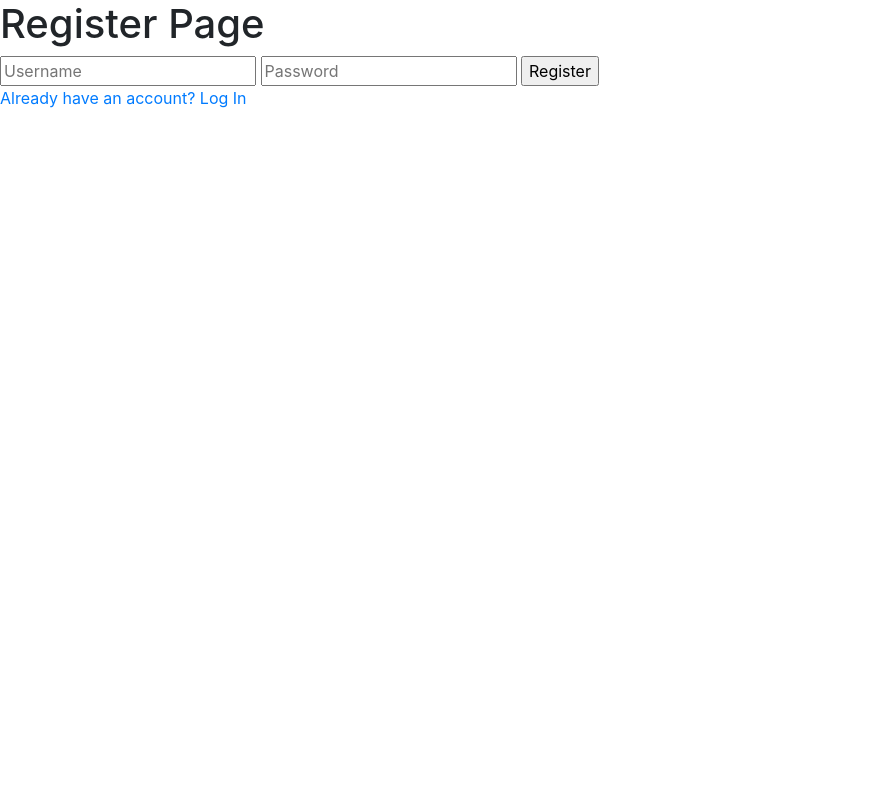
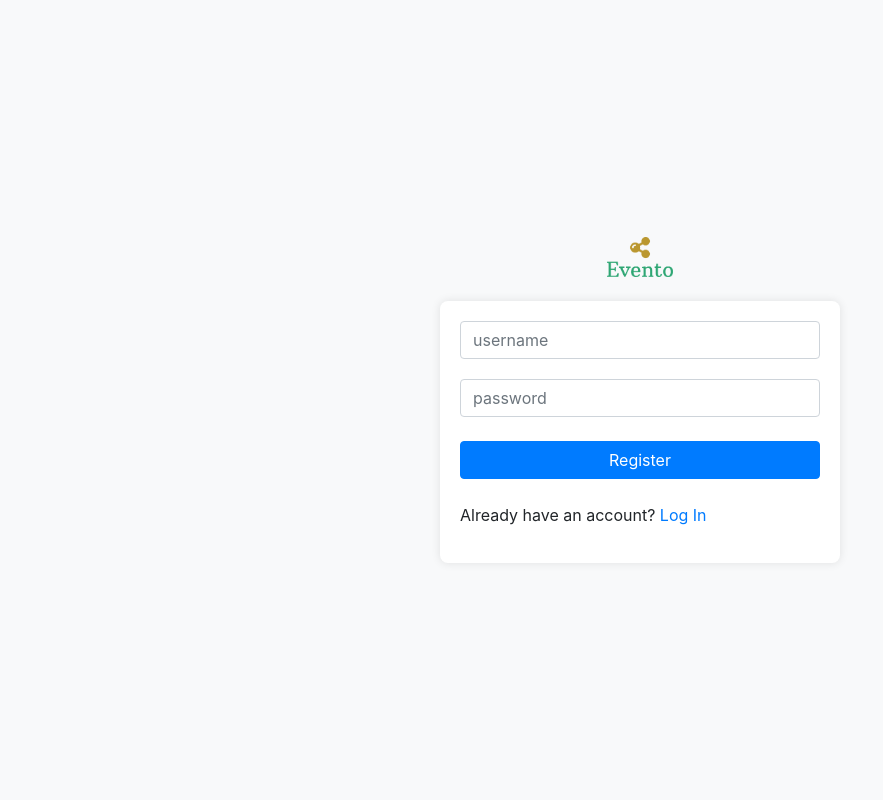
Before and after one commit to BibekRai44/Evento, a Flask app: page /register in a window 1280 px wide. Shown: the whole page, without its empty margins (0-883 px from the left). Run offline with Flask 3, Linux system fonts and the light colour scheme.

Commit message:
changes in UI

```diff
--- a/templates/home.html
+++ b/templates/home.html
@@ -59,7 +59,9 @@
     <body>
         <header>
             <div class="logo">
-                <img src="/static/logo/png/logo-no-background.png" alt="Logo">
+                <a href="/">
+                    <img src="/static/logo/png/logo-no-background.png" alt="Logo">
+                </a>
             </div>
             <nav>
                 <ul>
--- a/templates/register.html
+++ b/templates/register.html
@@ -11,17 +11,65 @@
     <!-- Bootstrap CSS -->
     <link rel="stylesheet" href="https://cdn.jsdelivr.net/npm/bootstrap@4.3.1/dist/css/bootstrap.min.css" integrity="sha384-ggOyR0iXCbMQv3Xipma34MD+dH/1fQ784/j6cY/iJTQUOhcWr7x9JvoRxT2MZw1T" crossorigin="anonymous">
     <title>Register</title>
+    <style>
+        logo{
+            margin-right: 75px;
+        }
+    </style>
+    <div class="logo">
+        <a href="/">
+            <img src="/static/logo/png/logo-no-background.png" height="40px" width="auto">
+        </a>
+    </div>
+    <br>
+    <style>
+        body {
+            background-color: #f8f9fa;
+            padding: 50px;
+        }
+        .register-container {
+            max-width: 400px;
+            margin: 0 auto;
+            background-color: #fff;
+            border-radius: 8px;
+            box-shadow: 0px 0px 10px 0px rgba(0, 0, 0, 0.1);
+            padding: 20px;
+        }
+
+        .form-group {
+            margin-bottom: 20px;
+        }
+
+
+        .btn-register {
+            width: 100%;
+        }
+        .center-content {
+            display: flex;
+            flex-direction: column;
+            align-items: center;
+            justify-content: center;
+            height: 100vh;
+        }
+    </style>
 </head>
-
-<body>
-    <h1>Register Page</h1>
-    <form method="POST" action="">
-        {{ form.hidden_tag() }}
-        {{ form.username }}
-        {{ form.password }}
-        {{ form.submit }}
-    </form>
-    <a href="{{ url_for('login') }}">Already have an account? Log In</a>
+<body class="center-content">
+    <div class="container">
+        <div class="register-container">
+            <form method="POST" action="">
+                {{ form.hidden_tag() }}
+                <div class="form-group">
+                    {{ form.username(class="form-control",placeholder="username") }}
+                </div>
+                <div>
+                    {{ form.password(class="form-control",placeholder="password") }}
+                </div>
+                <br>
+                <button type="submit" class="btn btn-primary btn-register">Register</button>
+            </form>
+            <br>
+            <p>Already have an account?<a href="{{ url_for('login') }}"> Log In</a>
+        </div>
+    </div>
 </body>
-
 </html>
```
Also changed, not shown: templates/login.html (+13 -5 lines), templates/logo/png/logo-black.png (deleted), templates/logo/png/logo-color.png (deleted), templates/logo/png/logo-no-background.png (deleted), templates/logo/png/logo-white.png (deleted), templates/logo/svg/logo-black.svg (deleted), templates/logo/svg/logo-color.svg (deleted), templates/logo/svg/logo-no-background.svg (deleted), templates/logo/svg/logo-white.svg (deleted), 2 other files.
